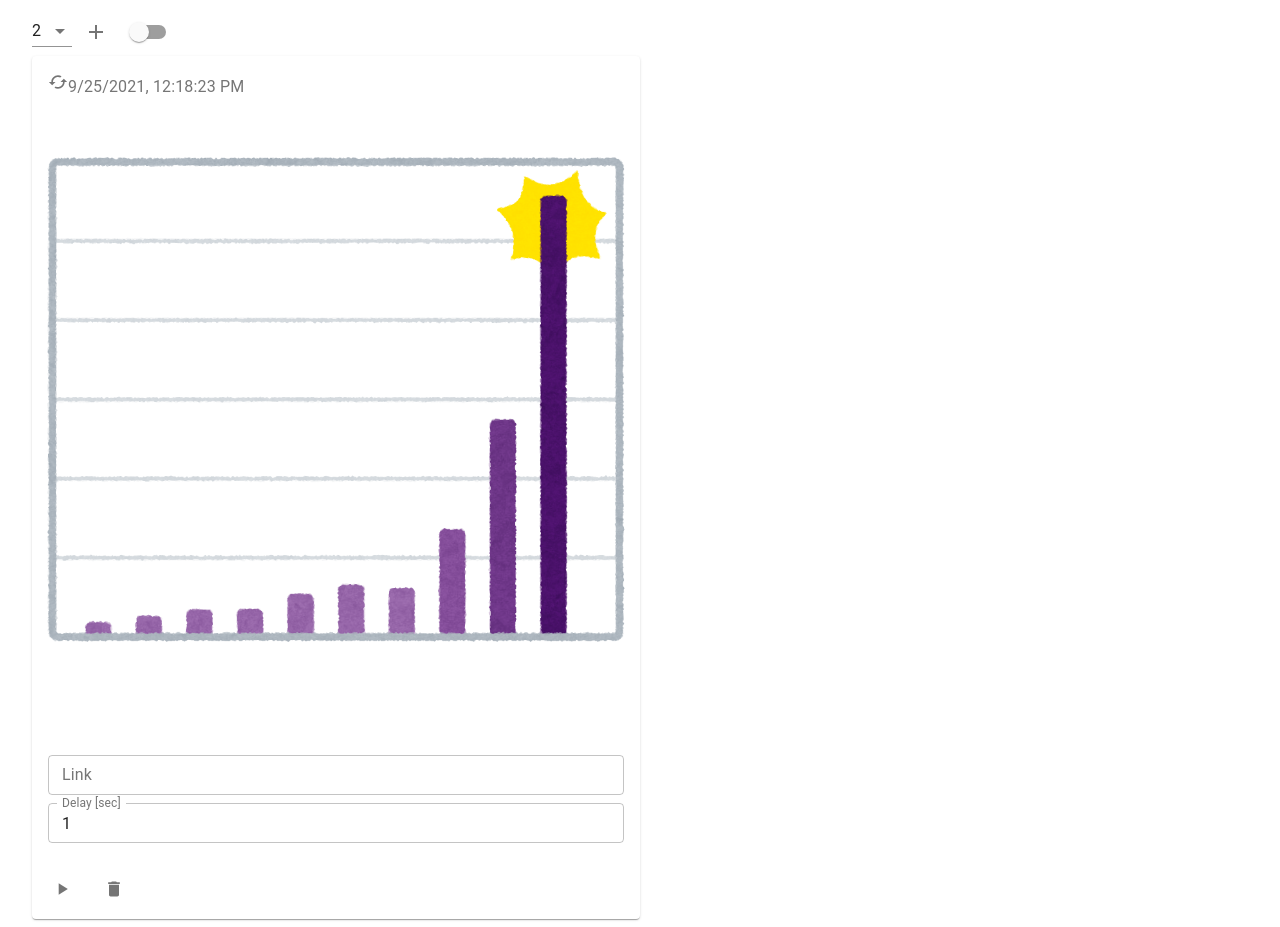
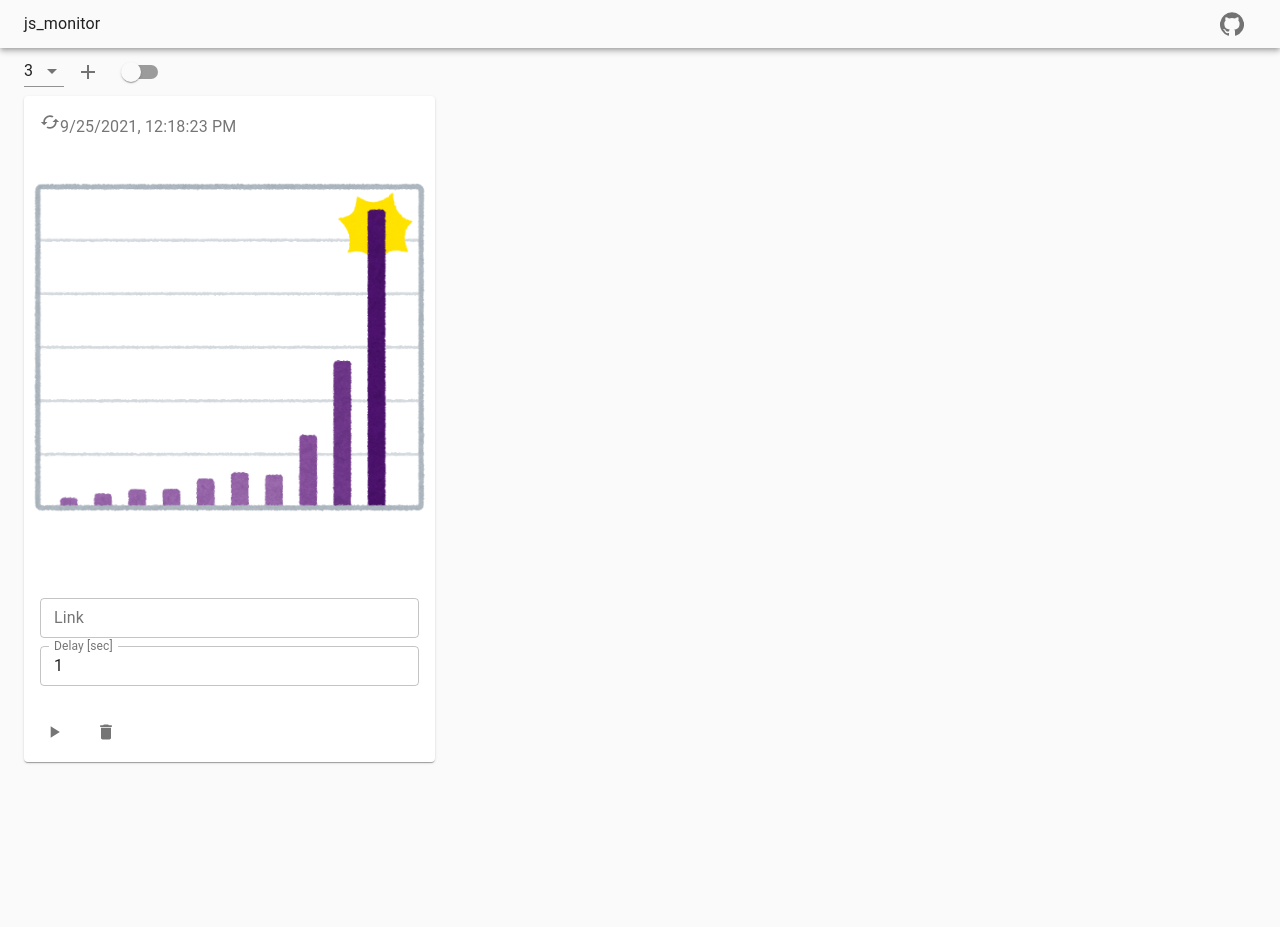
Before and after one commit to hmdyt/js_monitor, a React (Create React App) app: page / in a window 1280 px wide. After the commit the page ends 800 px from the top, so only its background shows below. Built offline with nearby package versions, Linux system fonts and the light colour scheme.

Commit message:
add header bar

```diff
--- /dev/null
+++ b/src/components/MyHeader.tsx
@@ -0,0 +1,26 @@
+import { AppBar, Box, IconButton, Toolbar, Typography } from "@material-ui/core"
+import GitHubIcon from "@material-ui/icons/GitHub"
+
+export type MyHeaderProps = {
+    title: string
+    githubLink: string
+}
+
+export const MyHeader = (props: MyHeaderProps) => {
+    return (
+        <Box sx={{ flexGrow: 1 }}>
+            <AppBar position="static" color="transparent">
+                <Toolbar variant="dense">
+                    <Typography component="div" style={{ flexGrow: 1 }}>
+                        {props.title}
+                    </Typography>
+                    <a href={props.githubLink}>
+                        <IconButton>
+                            <GitHubIcon />
+                        </IconButton>
+                    </a>
+                </Toolbar>
+            </AppBar>
+        </Box>
+    )
+}
--- a/src/index.tsx
+++ b/src/index.tsx
@@ -3,12 +3,19 @@ import ReactDOM from "react-dom"
 import { useState } from "react"
 // mui-core
 import IconButton from "@material-ui/core/IconButton"
-import { Container, Grid, GridSize, Switch } from "@material-ui/core"
+import {
+    Container,
+    CssBaseline,
+    Grid,
+    GridSize,
+    Switch,
+} from "@material-ui/core"
 // mui-icon
 import AddIcon from "@material-ui/icons/Add"
 // my components
 import { Monitor } from "./components/Monitor"
 import { GridSelect } from "./components/GridSelect"
+import { MyHeader } from "./components/MyHeader"
 
 // define json structue
 type jsonData = {
@@ -29,7 +36,7 @@ const setArrayState = (
 }
 
 const Display = () => {
-    const [gridSize, setGridSize] = useState<GridSize>(6)
+    const [gridSize, setGridSize] = useState<GridSize>(4)
     const [isMinimalMode, setIsMinimalMode] = useState<boolean>(false)
     const defaultStates = {
         apiLink: "",
@@ -162,9 +169,16 @@ const Display = () => {
 }
 
 const App = () => (
-    <Container fixed>
-        <Display />
-    </Container>
+    <>
+        <CssBaseline />
+        <MyHeader
+            title="js_monitor"
+            githubLink="https://github.com/hmdyt/js_monitor/tree/react"
+        />
+        <Container fixed>
+            <Display />
+        </Container>
+    </>
 )
 
 ReactDOM.render(<App />, document.getElementById("root"))
```
